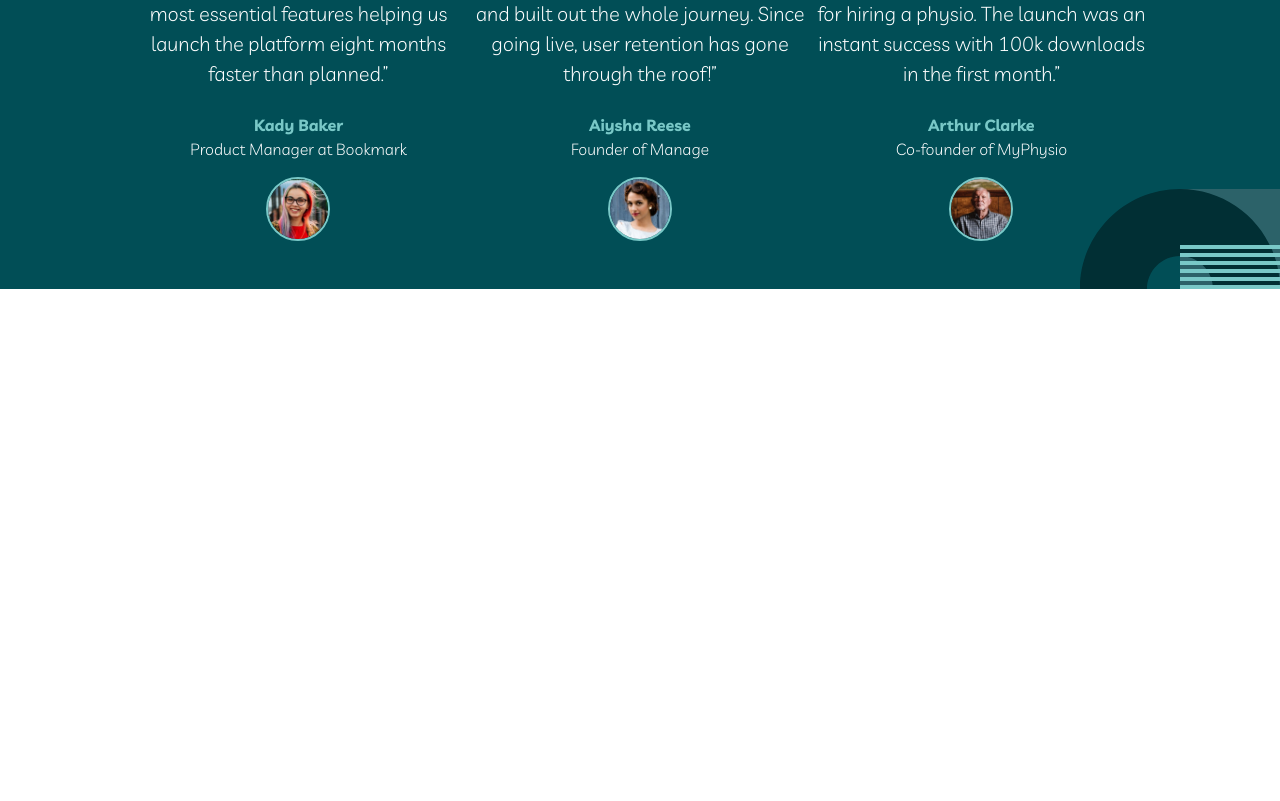
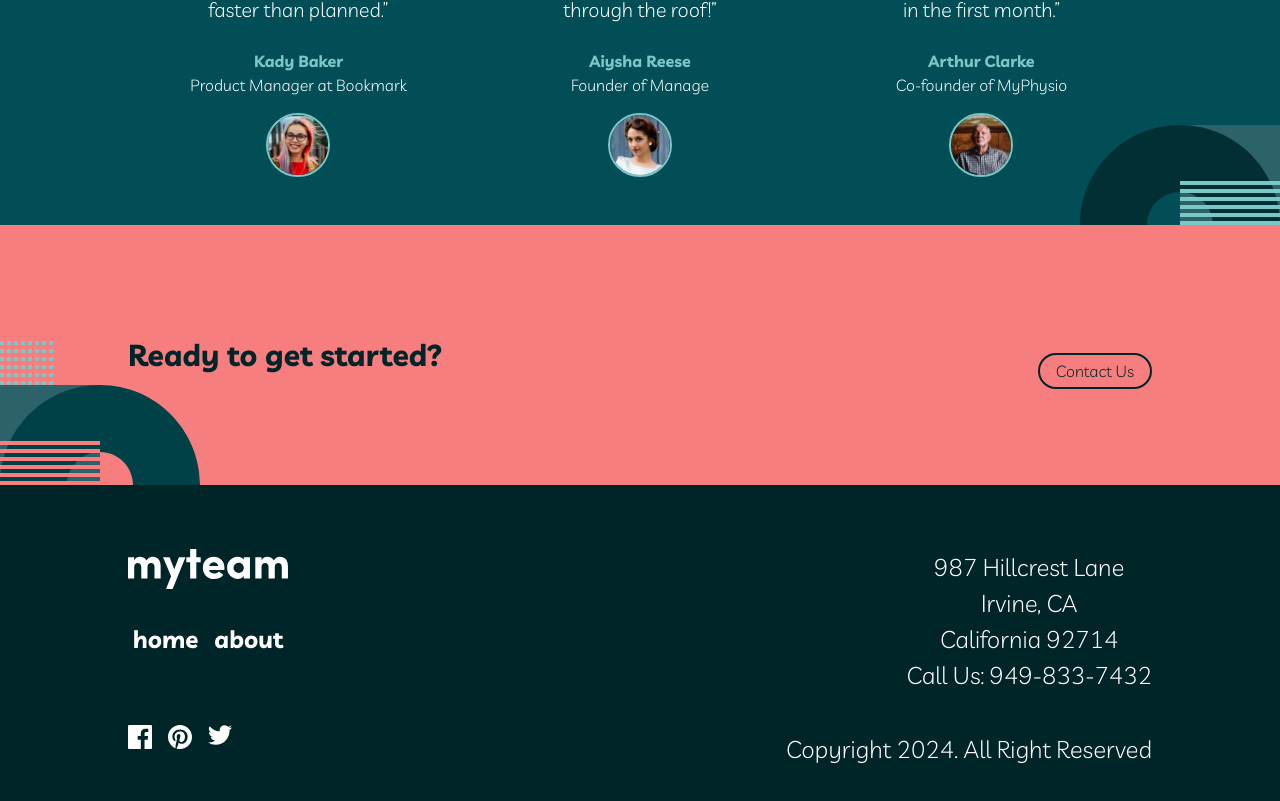
Before and after one commit to Billy-tech133/myteam-multi-page-website, a React (Vite) app: page / in a window 1280 px wide. Shown: the part 1700-2501 px from the top of the page. Before the commit the page ends 1989 px from the top, so only its background shows below. Built offline with nearby package versions, Linux system fonts and the light colour scheme.

Commit message:
footer section completed

```diff
--- a/src/App.tsx
+++ b/src/App.tsx
@@ -1,6 +1,6 @@
 import Navbar from "./components/navbar";
 import Home from "./components/Home"
-
+import Footer from "./components/footer";
 import { BrowserRouter as Router, Routes, Route,
 } from "react-router-dom";
 
@@ -13,6 +13,7 @@ const App: React.FC = () => {
     <Routes>
       <Route path="/" element={<Home/> }/>
     </Routes>
+    <Footer />
     </Router>
     </div>
   )
--- /dev/null
+++ b/src/components/footer/index.tsx
@@ -0,0 +1,52 @@
+import Logo from "@/assets/logo.svg"
+import { Link } from "react-router-dom"
+import facebook from "@/assets/icon-facebook.svg"
+import pinterest from "@/assets/icon-pinterest.svg"
+import twitter from "@/assets/icon-twitter.svg"
+type Props = {}
+
+const Footer = (props: Props) => {
+  return (
+    <footer className="bg-dark-green h-auto">
+        <div className="flex flex-col items-center text-center text-2xl h-auto py-16 md:block md:w-[80%] md:mx-auto">
+            <div className="md:flex md:justify-between">
+                <div className="flex flex-col items-center">
+                <Link to="/">
+                <img src={Logo} alt={`${Logo}`} />
+                </Link>
+                <ul className="my-8 font-bold">
+                    <Link className="mr-2 hover:text-lightcoral" to="/">
+                        home
+                    </Link>
+                    <Link className="ml-2 hover:text-lightcoral" to="/about">
+                        about
+                    </Link>
+                </ul>
+                </div>
+                <div className="mb-8 text">
+                    <p>987 Hillcrest Lane</p>
+                    <p>Irvine, CA</p>
+                    <p>California 92714</p>
+                    <p>Call Us: 949-833-7432</p>
+                </div>
+            </div>
+            <div className="flex flex-col items-center md:flex-row md:justify-between" >
+            <div className="flex mb-6">
+                <Link to="/www.facebook.com">
+                <img className="hover:bg-lightcoral" src={facebook} alt={`${facebook}`} />
+                </Link>
+                <Link className="mx-4 hover:bg-lightcoral" to="/www.pinterest.com">
+                    <img src={pinterest} alt={`${pinterest}`} />
+                </Link>
+                <Link to="/www.twitter.com">
+                    <img className="hover:bg-lightcoral" src={twitter} alt={`${twitter}`} />
+                </Link>
+                </div>
+                <p>Copyright 2024. All Right Reserved</p>
+            </div>
+        </div>
+    </footer>
+  )
+}
+
+export default Footer
--- /dev/null
+++ b/src/components/getstarted/index.tsx
@@ -0,0 +1,23 @@
+import { Link } from "react-router-dom"
+import homeImage6 from "@/assets/bg-pattern-home-6-about-5.svg"
+type Props = {}
+
+const GetStarted = (props: Props) => {
+  return (
+    <div className="relative bg-lightcoral h-auto max-h-[400px]">
+        <div className="flex flex-col items-center justify-evenly py-24 md:flex-row md:justify-between md:w-[80%] md:mx-auto">
+            <h1 className="text-dark-green font-bold text-3xl">
+                Ready to get started?
+            </h1>
+            <button className='border-dark-green border-2 text-dark-green hover:text-white hover:bg-dark-green rounded-3xl  py-1 px-4 mt-8'>
+              <Link to="/contactus" className="">
+                Contact Us
+              </Link>
+              </button>
+        </div>
+        <img className="absolute bottom-0 left-0" src={homeImage6} alt={`${homeImage6}`} />
+    </div>
+  )
+}
+
+export default GetStarted
--- a/src/components/home/index.tsx
+++ b/src/components/home/index.tsx
@@ -1,6 +1,6 @@
 import { MinusIcon } from "@heroicons/react/16/solid"
-import useMediaQuery from "@/hooks/useMediaQuery"
 import { teamType } from "@/shared/types"
+import GetStarted from "../getstarted"
 import { successStoryType } from "@/shared/types"
 import homeImage2 from "@/assets/bg-pattern-home-2.svg"
 import homeImage1 from "@/assets/bg-pattern-home-1.svg"
@@ -106,7 +106,7 @@ const Home = () => {
       <div className="relative bg-midnightgreen">
         <img src={homeImage4} alt={`${homeImage4}`} />
         <img className="absolute bottom-0 right-0" src={homeImage5} alt={`${homeImage5}`} />
-        <div className="flex flex-col text-center w-[90%] my-16 mx-auto md:w-[80%]">
+        <div className="flex flex-col text-center w-[90%]  mx-auto md:w-[80%]">
             <h1 className="font-bold text-3xl sm:text-5xl">Delivering real results for top companies. Some of our <span className="text-raptureblue">success stories.</span></h1>
           <div className="md:flex justify-between">
             {storries.map((item: successStoryType, index) =>(
@@ -121,6 +121,7 @@ const Home = () => {
           </div>
         </div>
       </div>
+      <GetStarted />
     </section>
   )
 }
```
